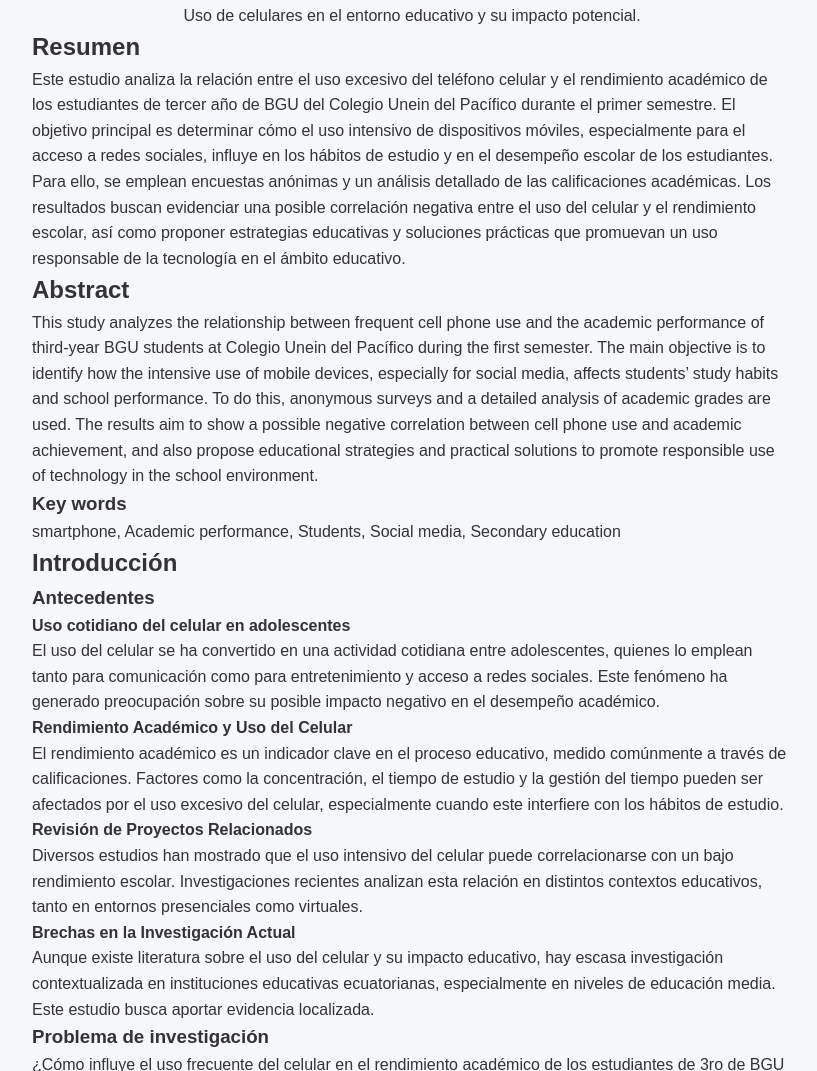
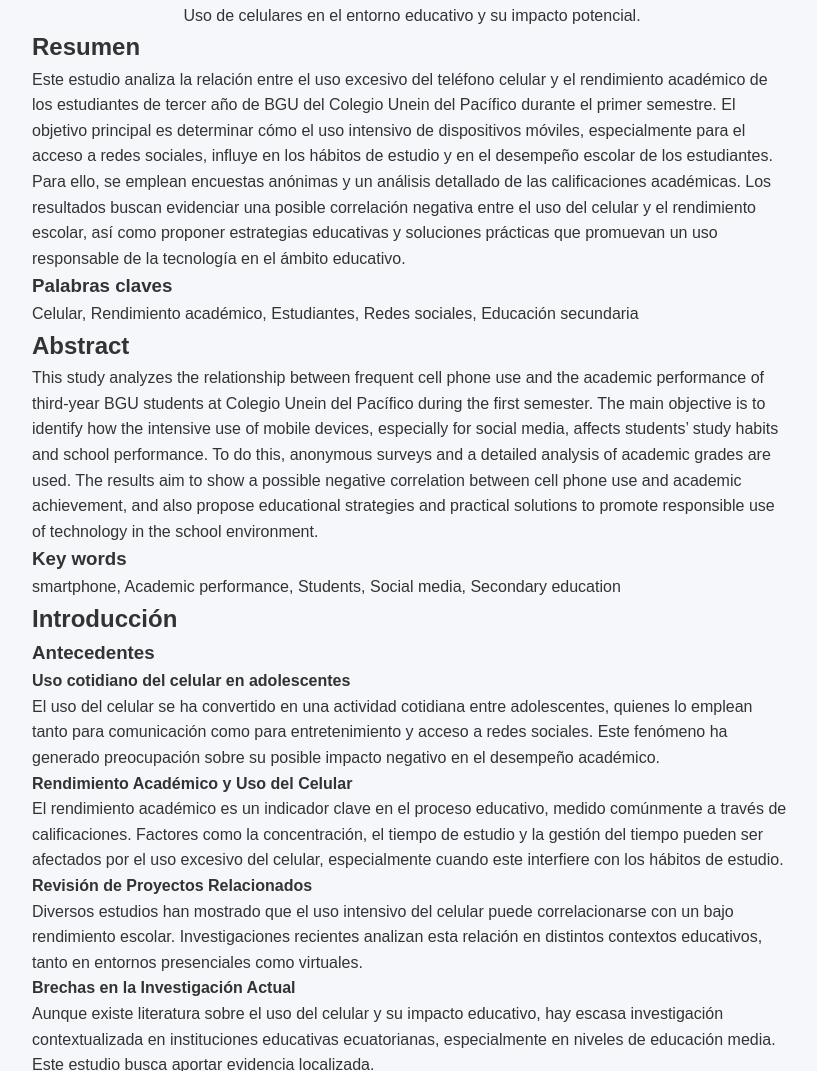
Before and after one commit to Said13elpro/proyectointerdisciplinadonuevo, a plain HTML site: page investigacion.html in a window 1280 px wide. Shown: the part 705-1776 px from the top of the page, without its empty margins (228-1045 px from the left). Drawn offline with Linux system fonts and the light colour scheme.

Commit message:
Update investigacion.html

```diff
--- a/investigacion.html
+++ b/investigacion.html
@@ -41,7 +41,8 @@
     <p>
         Este estudio analiza la relación entre el uso excesivo del teléfono celular y el rendimiento académico de los estudiantes de tercer año de BGU del Colegio Unein del Pacífico durante el primer semestre. El objetivo principal es determinar cómo el uso intensivo de dispositivos móviles, especialmente para el acceso a redes sociales, influye en los hábitos de estudio y en el desempeño escolar de los estudiantes. Para ello, se emplean encuestas anónimas y un análisis detallado de las calificaciones académicas. Los resultados buscan evidenciar una posible correlación negativa entre el uso del celular y el rendimiento escolar, así como proponer estrategias educativas y soluciones prácticas que promuevan un uso responsable de la tecnología en el ámbito educativo.
     </p>
-
+     <h3>Palabras claves</h3>
+    <p> Celular, Rendimiento académico, Estudiantes, Redes sociales, Educación secundaria </p>
 </section>
 
 <section>
```
